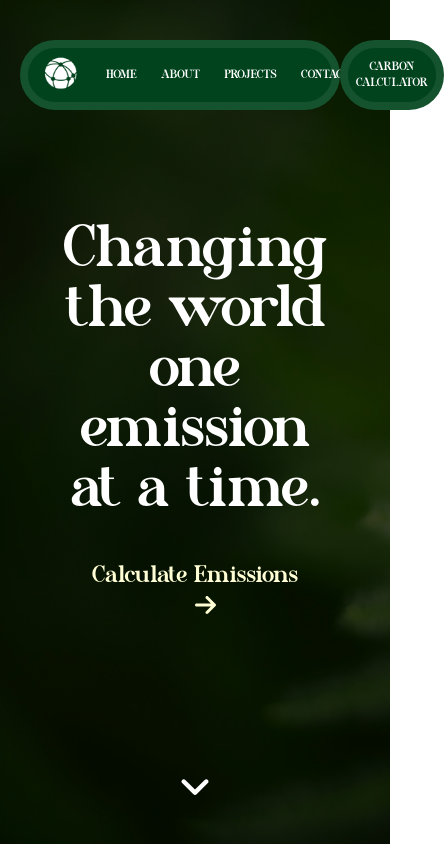
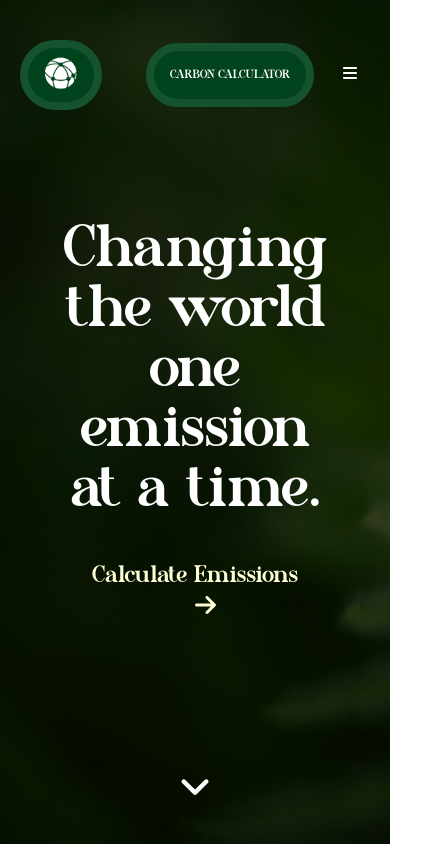
Before and after one commit to Mcnoble1/Chemotronix-v2, a Next.js app: page / in a window 390 px wide. Shown: the top 844 px of the page, 444 px wide, since content can reach past the window. Built offline with nearby package versions, Linux system fonts and the light colour scheme.

Commit message:
feat: updated navbar component :octocat:

```diff
--- a/components/Navbar/index.tsx
+++ b/components/Navbar/index.tsx
@@ -1,5 +1,49 @@
+'use client'
+
+// import Link from "next/link";
+// import Image from "next/image";
+
+// const links = [
+//     { href: "/", label: "Home" },
+//     { href: "/about", label: "About" },
+//     { href: "/#", label: "Projects" },
+//     { href: "/#", label: "Contact" },
+//   ];
+
+// const Navbar = () => {
+
+//     return (
+//         <nav className="absolute w-full bg-transparent top-5 p-5 text-white">
+//             <div className="flex flex-row justify-between">
+//                 <div className="flex rounded-full p-2 bg-[#01431D] border-8 border-green-900">
+//                     <Image src="/images/logo.png" alt="logo"  width={50} height={50} />
+//                     <ul className="flex items-center ml-5">
+//                     {links.map(({ href, label }) => (
+//                         <li key={href} className="mr-6 text-xs uppercase">
+//                         <Link href={href}>
+//                             {label}
+//                         </Link>
+//                         </li>
+//                     ))}
+//                     </ul>
+//                 </div>
+
+//                 <button className="uppercase text-xs rounded-full p-2 bg-[#01431D] border-8 border-green-900">
+//                     <a href="/calculator">Carbon Calculator</a>
+//                 </button>
+//             </div>
+
+//           </nav>
+//     );
+// }
+
+// export default Navbar;
+
+import { useState } from "react";
 import Link from "next/link";
 import Image from "next/image";
+import { FontAwesomeIcon } from "@fortawesome/react-fontawesome";
+import { faBars, faXmark } from "@fortawesome/free-solid-svg-icons";
 
 const links = [
     { href: "/", label: "Home" },
@@ -9,13 +53,17 @@ const links = [
 ];
 
 const Navbar = () => {
+    const [isMenuOpen, setIsMenuOpen] = useState(false);
 
     return (
         <nav className="absolute w-full bg-transparent top-5 p-5 text-white">
             <div className="flex flex-row justify-between">
-                <div className="flex rounded-full p-2 bg-[#01431D] border-8 border-green-900">
-                    <Image src="/images/logo.png" alt="logo"  width={50} height={50} />
-                    <ul className="flex items-center ml-5">
+                <div className="flex items-center">
+                    <div className="flex items-center rounded-full p-2 bg-[#01431D] border-8 border-green-900">
+                        <Image src="/images/logo.png" alt="logo" width={50} height={50} />
+
+                    <div className="hidden md:block ml-5">
+                        <ul className="flex flex-row items-center">
                             {links.map(({ href, label }) => (
                                 <li key={href} className="mr-6 text-xs uppercase">
                                     <Link href={href}>
@@ -25,12 +73,36 @@ const Navbar = () => {
                             ))}
                         </ul>
                     </div>
+                 </div>
+                </div>
 
-                <button className="uppercase text-xs rounded-full p-2 bg-[#01431D] border-8 border-green-900">
-                    <a href="/calculator">Carbon Calculator</a>
+                <div className="flex items-center">
+                    <button className="uppercase text-xs rounded-full p-4 bg-[#01431D] border-8 border-green-900 mr-4">
+                        <Link href="/calculator">
+                            Carbon Calculator
+                        </Link>
+                    </button>
+                    <button
+                        className="md:hidden p-2"
+                        onClick={() => setIsMenuOpen(!isMenuOpen)}
+                    >
+                        {isMenuOpen ? <FontAwesomeIcon icon={faXmark} className="h-6 w-6"/> : <FontAwesomeIcon icon={faBars} className="h-6 w-6"/>}
                     </button>
                 </div>
-
+            </div>
+            {isMenuOpen && (
+                <div className="md:hidden mt-5">
+                    <ul className="flex flex-col items-center bg-[#01431D] rounded-lg p-5 border-8 border-green-900">
+                        {links.map(({ href, label }) => (
+                            <li key={href} className="mb-4 text-xs uppercase">
+                                <Link href={href}>
+                                    {label}
+                                </Link>
+                            </li>
+                        ))}
+                    </ul>
+                </div>
+            )}
         </nav>
     );
 }
```
Lines whose indentation alone changed are shown as unchanged.
